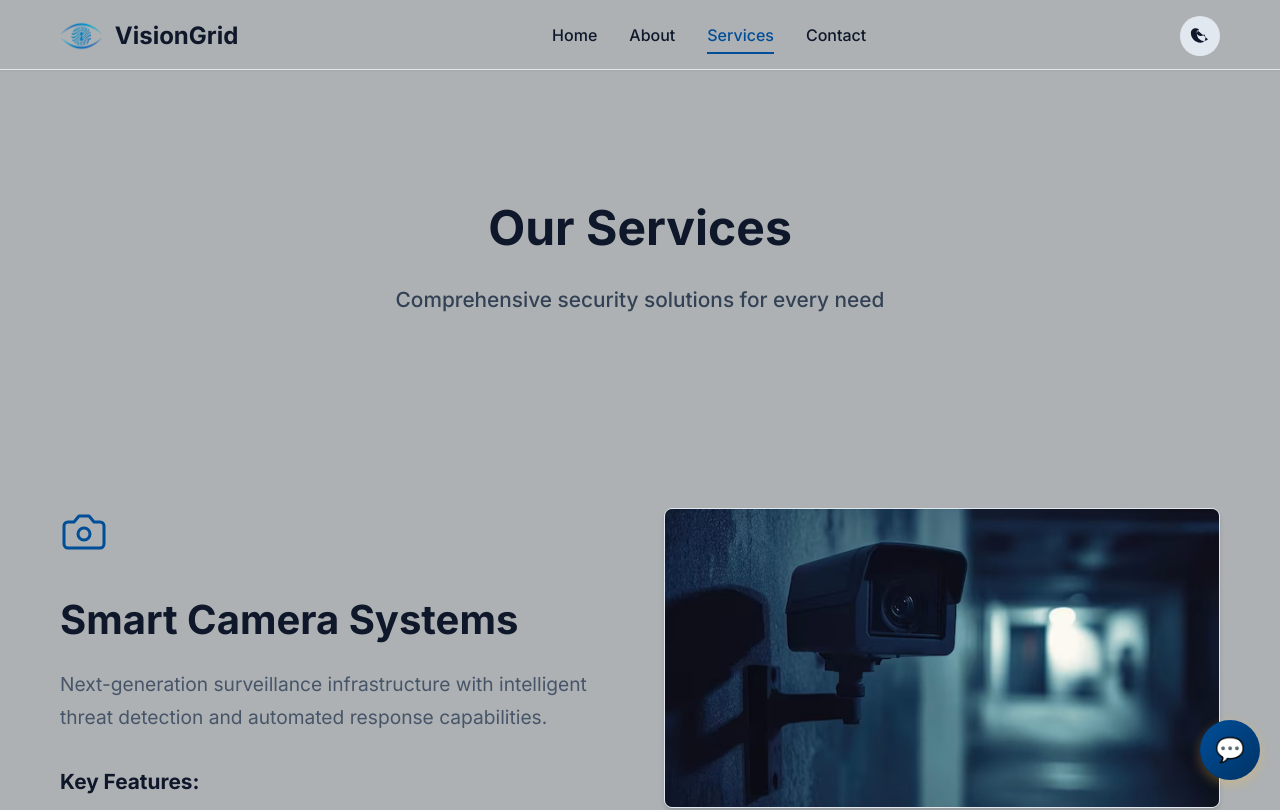
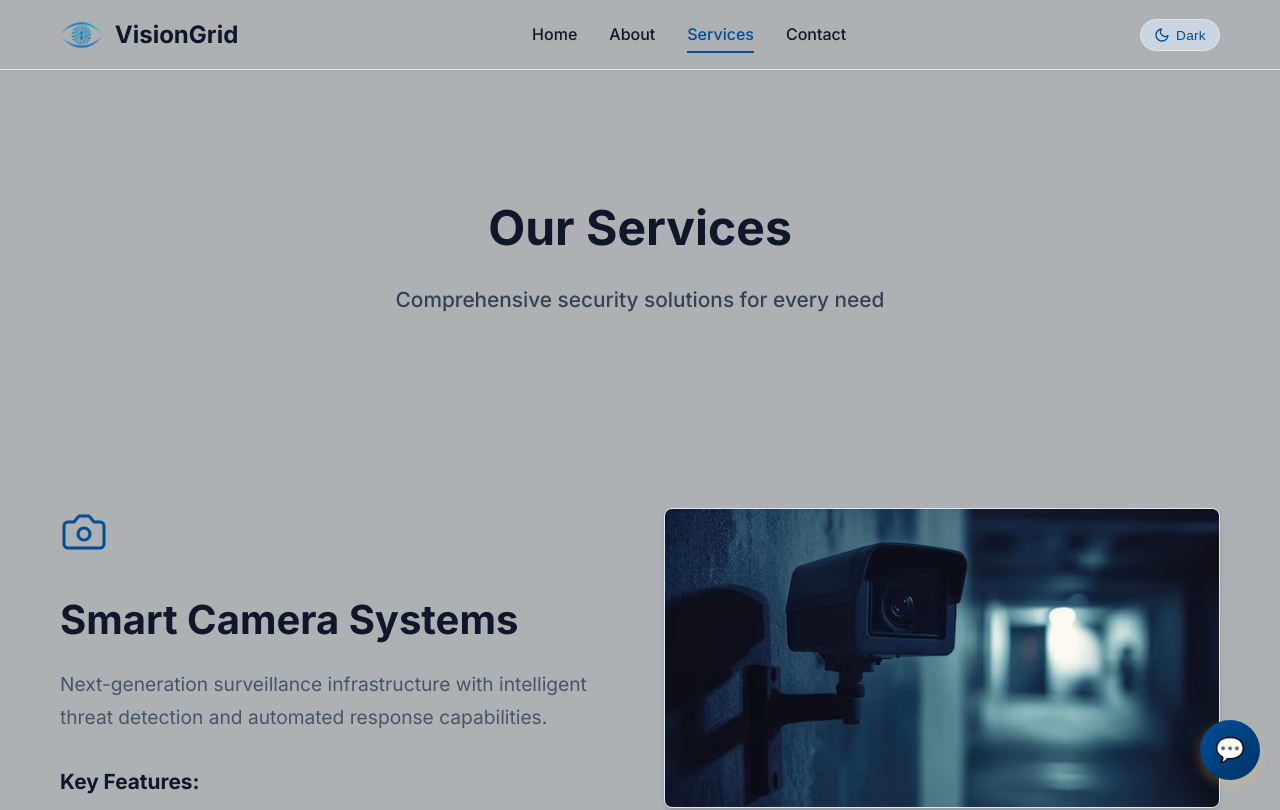
Before and after one commit to rajatalha150/visiongrid-serverless, a Vue app in the folder frontend/: page /services in a window 1280 px wide. Shown: the top 810 px of the page. Built offline with nearby package versions, Linux system fonts and the light colour scheme.

Commit message:
Update Theme Toggle and Icons: Professional badge style, logic inversion, and SVG icons

```diff
--- a/frontend/src/components/ContactCTA.vue
+++ b/frontend/src/components/ContactCTA.vue
@@ -15,15 +15,15 @@
 
         <div class="cta-features">
           <div class="cta-feature">
-            <span class="feature-icon">📞</span>
+            <span class="feature-icon" v-html="icons.phone"></span>
             <span>Free Consultation</span>
           </div>
           <div class="cta-feature">
-            <span class="feature-icon">💰</span>
+            <span class="feature-icon" v-html="icons.price"></span>
             <span>Competitive Pricing</span>
           </div>
           <div class="cta-feature">
-            <span class="feature-icon">⚡</span>
+            <span class="feature-icon" v-html="icons.response"></span>
             <span>Quick Response</span>
           </div>
         </div>
@@ -34,6 +34,12 @@
 
 <script setup lang="ts">
 import { RouterLink } from 'vue-router'
+
+const icons = {
+  phone: `<svg xmlns="http://www.w3.org/2000/svg" width="32" height="32" viewBox="0 0 24 24" fill="none" stroke="currentColor" stroke-width="2" stroke-linecap="round" stroke-linejoin="round"><path d="M22 16.92v3a2 2 0 0 1-2.18 2 19.79 19.79 0 0 1-8.63-3.07 19.5 19.5 0 0 1-6-6 19.79 19.79 0 0 1-3.07-8.67A2 2 0 0 1 4.11 2h3a2 2 0 0 1 2 1.72 12.84 12.84 0 0 0 .7 2.81 2 2 0 0 1-.45 2.11L8.09 9.91a16 16 0 0 0 6 6l1.27-1.27a2 2 0 0 1 2.11-.45 12.84 12.84 0 0 0 2.81.7A2 2 0 0 1 22 16.92z"></path></svg>`,
+  price: `<svg xmlns="http://www.w3.org/2000/svg" width="32" height="32" viewBox="0 0 24 24" fill="none" stroke="currentColor" stroke-width="2" stroke-linecap="round" stroke-linejoin="round"><line x1="12" y1="1" x2="12" y2="23"></line><path d="M17 5H9.5a3.5 3.5 0 0 0 0 7h5a3.5 3.5 0 0 1 0 7H6"></path></svg>`,
+  response: `<svg xmlns="http://www.w3.org/2000/svg" width="32" height="32" viewBox="0 0 24 24" fill="none" stroke="currentColor" stroke-width="2" stroke-linecap="round" stroke-linejoin="round"><polygon points="13 2 3 14 12 14 11 22 21 10 12 10 13 2"></polygon></svg>`
+}
 </script>
 
 <style scoped>
@@ -117,6 +123,10 @@ import { RouterLink } from 'vue-router'
 .feature-icon {
   font-size: 2rem;
   margin-bottom: 0.5rem;
+  color: var(--color-primary); /* Ensure SVG icons use primary color */
+  display: flex;
+  align-items: center;
+  justify-content: center;
 }
 
 .cta-feature span:last-child {
--- a/frontend/src/components/Navbar.vue
+++ b/frontend/src/components/Navbar.vue
@@ -16,17 +16,35 @@
 
         <div class="navbar-actions">
           <button
-            class="theme-toggle"
+            class="theme-toggle badge-style"
             @click="toggleDarkMode"
             :aria-label="`Switch to ${isDark ? 'light' : 'dark'} mode`"
             :title="`Switch to ${isDark ? 'light' : 'dark'} mode`"
           >
-            <svg v-if="!isDark" class="theme-icon" viewBox="0 0 24 24" fill="none" xmlns="http://www.w3.org/2000/svg">
-              <path d="M21.53 15.93C20.08 17.38 18.05 18.15 15.97 17.97C11.94 17.61 8.68 14.35 8.32 10.32C8.14 8.24 8.91 6.21 10.36 4.76C10.75 4.37 10.65 3.74 10.18 3.47C6.07 1.32 1.07 3.36 1.07 8.5C1.07 14.85 6.22 20 12.57 20C17.71 20 19.75 14.79 17.6 10.68C17.33 10.21 16.7 10.11 16.31 10.5C15.45 11.36 14.36 11.93 13.18 12.05C12 12.17 10.8 11.83 9.85 11.13C8.9 10.43 8.24 9.42 8.04 8.27C7.84 7.12 8.12 5.94 8.82 4.99L21.53 15.93Z" fill="currentColor"/>
-            </svg>
-            <svg v-else class="theme-icon" viewBox="0 0 24 24" fill="none" xmlns="http://www.w3.org/2000/svg">
-              <path d="M12 7C9.24 7 7 9.24 7 12C7 14.76 9.24 17 12 17C14.76 17 17 14.76 17 12C17 9.24 14.76 7 12 7ZM2 13H4C4.55 13 5 12.55 5 12C5 11.45 4.55 11 4 11H2C1.45 11 1 11.45 1 12C1 12.55 1.45 13 2 13ZM20 13H22C22.55 13 23 12.55 23 12C23 11.45 22.55 11 22 11H20C19.45 11 19 11.45 19 12C19 12.55 19.45 13 20 13ZM11 2V4C11 4.55 11.45 5 12 5C12.55 5 13 4.55 13 4V2C13 1.45 12.55 1 12 1C11.45 1 11 1.45 11 2ZM11 20V22C11 22.55 11.45 23 12 23C12.55 23 13 22.55 13 22V20C13 19.45 12.55 19 12 19C11.45 19 11 19.45 11 20ZM5.99 4.58C5.6 4.19 4.96 4.19 4.58 4.58C4.19 4.96 4.19 5.61 4.58 5.99L5.64 7.05C6.03 7.44 6.67 7.44 7.05 7.05C7.44 6.67 7.44 6.03 7.05 5.64L5.99 4.58ZM18.36 16.95C17.97 16.56 17.33 16.56 16.95 16.95C16.56 17.33 16.56 17.97 16.95 18.36L18.01 19.42C18.39 19.8 19.04 19.8 19.42 19.42C19.8 19.04 19.8 18.39 19.42 18.01L18.36 16.95ZM19.42 5.99C19.8 5.61 19.8 4.96 19.42 4.58C19.04 4.19 18.39 4.19 18.01 4.58L16.95 5.64C16.56 6.03 16.56 6.67 16.95 7.05C17.33 7.44 17.97 7.44 18.36 7.05L19.42 5.99ZM7.05 16.95C7.44 17.33 7.44 17.97 7.05 18.36L5.99 19.42C5.61 19.8 4.96 19.8 4.58 19.42C4.19 19.04 4.19 18.39 4.58 18.01L5.64 16.95C6.03 16.56 6.67 16.56 7.05 16.95Z" fill="currentColor"/>
-            </svg>
+            <div class="toggle-content">
+              <!-- If current is NOT dark (Light mode), show Dark option -->
+              <div v-if="!isDark" class="mode-indicator dark">
+                <svg class="theme-icon" viewBox="0 0 24 24" fill="none" stroke="currentColor" stroke-width="2" stroke-linecap="round" stroke-linejoin="round">
+                  <path d="M21 12.79A9 9 0 1 1 11.21 3 7 7 0 0 0 21 12.79z"></path>
+                </svg>
+                <span class="mode-text">Dark</span>
+              </div>
+              <!-- If current IS dark (Dark mode), show Light option -->
+              <div v-else class="mode-indicator light">
+                <svg class="theme-icon" viewBox="0 0 24 24" fill="none" stroke="currentColor" stroke-width="2" stroke-linecap="round" stroke-linejoin="round">
+                  <circle cx="12" cy="12" r="5"></circle>
+                  <line x1="12" y1="1" x2="12" y2="3"></line>
+                  <line x1="12" y1="21" x2="12" y2="23"></line>
+                  <line x1="4.22" y1="4.22" x2="5.64" y2="5.64"></line>
+                  <line x1="18.36" y1="18.36" x2="19.78" y2="19.78"></line>
+                  <line x1="1" y1="12" x2="3" y2="12"></line>
+                  <line x1="21" y1="12" x2="23" y2="12"></line>
+                  <line x1="4.22" y1="19.78" x2="5.64" y2="18.36"></line>
+                  <line x1="18.36" y1="5.64" x2="19.78" y2="4.22"></line>
+                </svg>
+                <span class="mode-text">Light</span>
+              </div>
+            </div>
           </button>
         </div>
 
@@ -160,55 +178,51 @@ const closeMenu = () => {
   gap: 1rem;
 }
 
-.theme-toggle {
+.theme-toggle.badge-style {
+  width: auto;
+  min-width: 80px;
+  height: 32px;
+  border-radius: 9999px;
+  padding: 0 12px;
+  background: var(--bg-tertiary); /* Changed from bg-secondary for better contrast */
+  border: 1px solid var(--border-color);
+  font-size: 0.85rem;
+  font-weight: 500;
+  display: flex;
+  align-items: center;
+  gap: 8px;
+  transition: all 0.2s ease;
+}
+
+.theme-toggle.badge-style:hover {
+  background: var(--bg-secondary); /* Darker on hover */
+  border-color: var(--color-primary);
+  transform: translateY(-1px);
+}
+
+.toggle-content {
   display: flex;
   align-items: center;
   justify-content: center;
-  width: 40px;
-  height: 40px;
-  border: none;
-  border-radius: var(--radius-full);
-  background: var(--bg-secondary);
-  color: var(--text-primary);
-  cursor: pointer;
-  transition: var(--transition-bounce);
-  position: relative;
-  overflow: hidden;
+  width: 100%;
 }
 
-.theme-toggle::before {
-  content: '';
-  position: absolute;
-  inset: 0;
-  background: var(--gradient-primary);
-  opacity: 0;
-  transition: var(--transition);
-  border-radius: inherit;
-}
-
-.theme-toggle:hover::before {
-  opacity: 0.1;
-}
-
-.theme-toggle:hover {
-  transform: scale(1.05);
-  box-shadow: var(--shadow-md);
-}
-
-.theme-toggle:active {
-  transform: scale(0.95);
+.mode-indicator {
+  display: flex;
+  align-items: center;
+  gap: 6px;
 }
 
 .theme-icon {
-  width: 20px;
-  height: 20px;
-  transition: var(--transition);
-  position: relative;
-  z-index: 1;
+  width: 16px;
+  height: 16px;
+  color: var(--color-primary);
 }
 
-.theme-toggle:hover .theme-icon {
-  transform: rotate(180deg);
+.mode-text {
+  color: var(--color-primary); /* Changed from var(--color-text) to match icon */
+  font-size: 0.85rem;
+  letter-spacing: 0.3px;
 }
 
 @media (max-width: 768px) {
--- a/frontend/src/composables/useDarkMode.ts
+++ b/frontend/src/composables/useDarkMode.ts
@@ -85,9 +85,10 @@ export function useDarkMode() {
     // Listen for system preference changes
     const mediaQuery = window.matchMedia('(prefers-color-scheme: dark)')
 
-    const handleSystemChange = () => {
+    const handleSystemChange = (e: MediaQueryListEvent) => {
+      // If we are in 'system' mode, update the theme based on the new system preference
       if (themeMode.value === 'system') {
-        updateTheme()
+        applyTheme(e.matches)
       }
     }
 
@@ -102,14 +103,10 @@ export function useDarkMode() {
     // Initial theme application
     updateTheme()
 
-    // Cleanup function
-    return () => {
-      if (mediaQuery.removeEventListener) {
-        mediaQuery.removeEventListener('change', handleSystemChange)
-      } else {
-        mediaQuery.removeListener(handleSystemChange)
-      }
-    }
+    // Cleanup function not strictly necessary for singleton-like composable usage in App.vue,
+    // but good practice if used in components that unmount.
+    // Since we call this onMounted, it's safer to not return cleanup here directly
+    // or handle it in the component that calls it.
   }
 
   // Watch for theme mode changes
```
